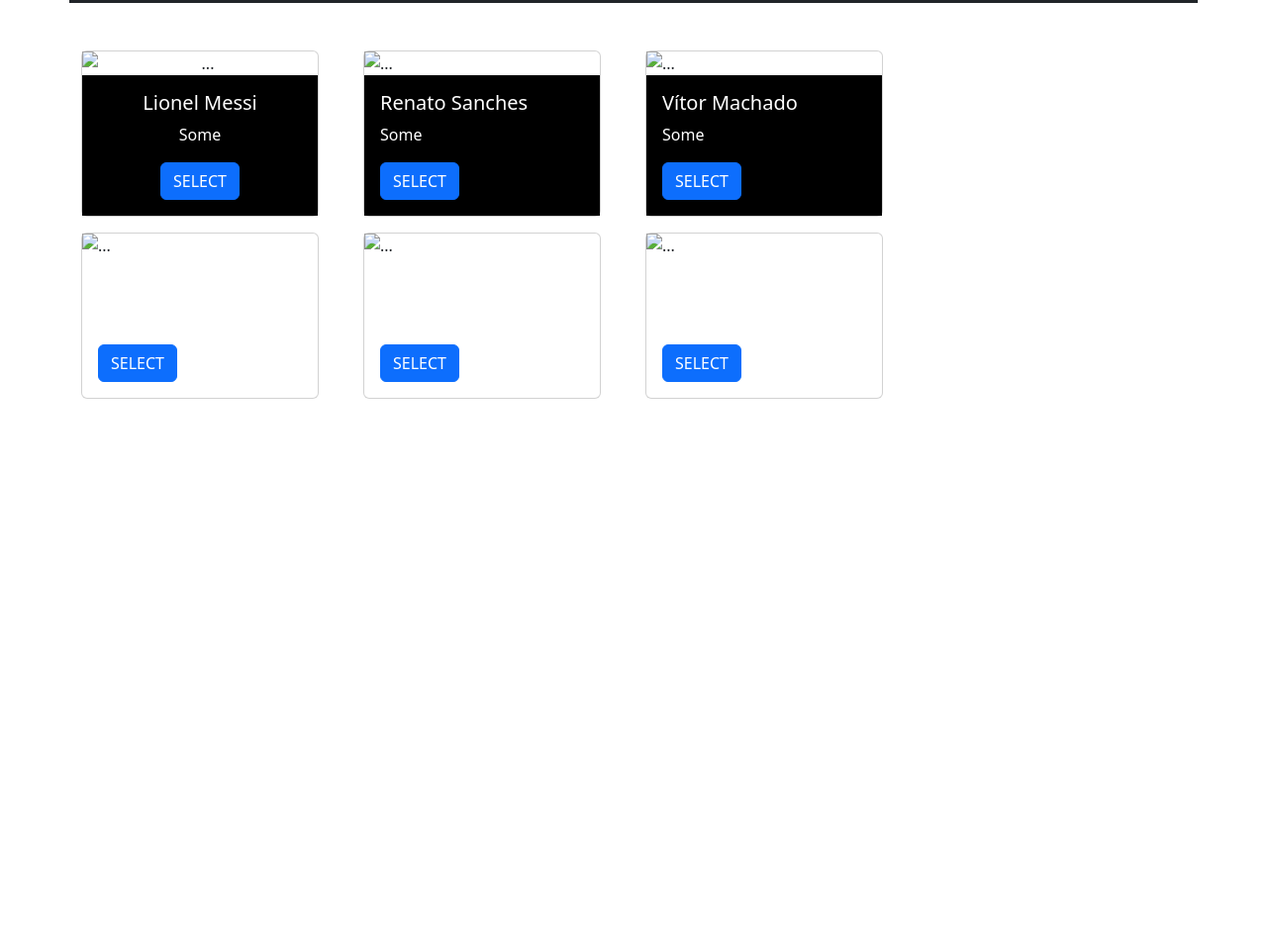
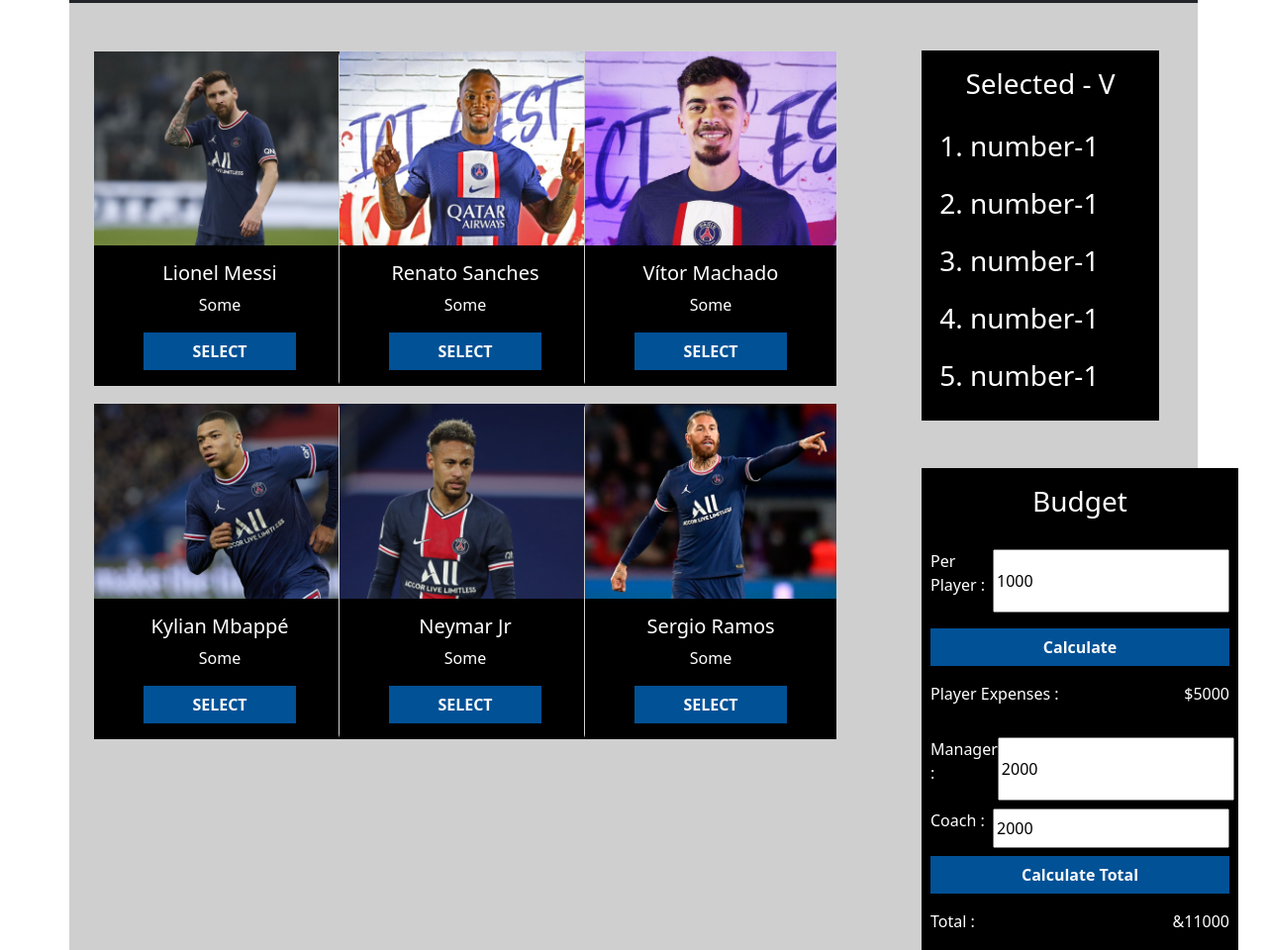
Before and after one commit to Shahadath049/assignment-5, a plain HTML site: page index.html in a window 1280 px wide. Shown: the part 389-1349 px from the top of the page at 99% size. Before the commit the page ends 800 px from the top, so only its background shows below. Drawn offline with nearby package versions, Linux system fonts and the light colour scheme.

Commit message:
calculation section ended

```diff
--- a/index.html
+++ b/index.html
@@ -5,6 +5,15 @@
     <meta name="viewport" content="width=device-width, initial-scale=1">
     <title>Bootstrap demo</title>
     <link href="https://cdn.jsdelivr.net/npm/bootstrap@5.2.0/dist/css/bootstrap.min.css" rel="stylesheet" integrity="sha384-gH2yIJqKdNHPEq0n4Mqa/HGKIhSkIHeL5AyhkYV8i59U5AR6csBvApHHNl/vI1Bx" crossorigin="anonymous">
+
+    <style>
+      .button {
+        background-color: #015196;
+      }
+      main{
+        background-color: #CFCFCF;
+      }
+    </style>
   </head>
   <body>
     <header >
@@ -18,77 +27,124 @@
         </div>
     </header>
     <!-- header area ends -->
-    <main>
+    <main class=" container d-flex ">
        <section class="container d-flex justify-content-center">
 
-        <div class="row">
-          <div class="col-9">
+        <div class="row justify-content-between">
+          <div class="col-8">
               <div class="row mt-5">
                   <div class="col-4 mb-3 ">
-                      <div class="card text-center" style="width: 15rem;">
-                          <img class="img-fluid" src="images/Rectangle 144.png" class="card-img-top" alt="...">
+                      <div class="card text-center  rounded-2" style="width: 16rem;">
+                          <img class="img-fluid" src="images/players/messi.png" class="card-img-top" alt="...">
                           <div class="card-body bg-black text-white ">
                               <h5 class="card-title">Lionel Messi</h5>
                               <p class="card-text">Some</p>
-                              <a href="#" class="btn btn-primary">SELECT</a>
+                              <a href="#" class="button color btn  px-5 rounded-0 text-light fw-bold " >SELECT </a>
                           </div>
                       </div>
                   </div>
                   <div class="col-4 mb-3">
-                      <div class="card" style="width: 15rem;">
-                          <img class="img-fluid" src="images/Rectangle 144 (5).png" class="card-img-top" alt="...">
+                      <div class="card text-center rounded-2" style="width: 16rem;">
+                          <img class="img-fluid" src="images/players/sanches.png" class="card-img-top" alt="...">
                           <div class="card-body bg-black text-white">
                               <h5 class="card-title">Renato Sanches</h5>
                               <p class="card-text">Some</p>
-                              <a href="#" class="btn btn-primary">SELECT</a>
+                              <a href="#" class="button color btn  px-5 rounded-0 text-light fw-bold " >SELECT </a>
                           </div>
                       </div>
                   </div>
                   <div class="col-4 mb-3">
-                      <div class="card" style="width: 15rem;">
-                          <img class="img-fluid" src="images/Rectangle 144 (3).png" class="card-img-top" alt="...">
+                      <div class="card text-center rounded-2" style="width: 16rem;">
+                          <img class="img-fluid" src="images/players/machado.png" class="card-img-top" alt="...">
                           <div class="card-body bg-black text-white">
                               <h5 class="card-title">Vítor Machado</h5>
                               <p class="card-text">Some </p>
-                              <a href="#" class="btn btn-primary">SELECT</a>
+                              <a href="#" class="button color btn  px-5 rounded-0 text-light fw-bold " >SELECT </a>
                           </div>
                       </div>
                   </div>
                   <div class="col-4">
-                      <div class="card" style="width: 15rem;">
-                          <img class="img-fluid" src="images/Rectangle 144 (2).png" class="card-img-top" alt="...">
-                          <div class="card-body black text-white">
+                      <div class="card text-center rounded-2" style="width: 16rem;">
+                          <img class="img-fluid" src="images/players/mbappe.png" class="card-img-top" alt="...">
+                          <div class="card-body bg-black text-white">
                               <h5 class="card-title">Kylian Mbappé</h5>
                               <p class="card-text">Some </p>
-                              <a href="#" class="btn btn-primary">SELECT</a>
+                              <a href="#" class="button color btn  px-5 rounded-0 text-light fw-bold " >SELECT </a>
                           </div>
                       </div>
                   </div>
                   <div class="col-4">
-                      <div class="card" style="width: 15rem;">
-                          <img class="img-fluid" src="images/Rectangle 144 (1).png" class="card-img-top" alt="...">
-                          <div class="card-body black text-white">
+                      <div class="card text-center rounded-2" style="width: 16rem;">
+                          <img class="img-fluid" src="images/players/neymar.png" class="card-img-top" alt="...">
+                          <div class="card-body bg-black text-white">
                               <h5 class="card-title">Neymar Jr</h5>
                               <p class="card-text">Some </p>
-                              <a href="#" class="btn btn-primary">SELECT</a>
+                              <a href="#" class="button color btn  px-5 rounded-0 text-light fw-bold " >SELECT </a>
                           </div>
                       </div>
                   </div>
                   <div class="col-4">
-                      <div class="card" style="width: 15rem;">
-                          <img class="img-fluid" src="images/Rectangle 144 (4).png" class="card-img-top" alt="...">
-                          <div class="card-body black text-white">
+                      <div class="card text-center rounded-2" style="width: 16rem;">
+                          <img class="img-fluid" src="images/players/ramos.png" class="card-img-top" alt="...">
+                          <div class="card-body bg-black text-white">
                               <h5 class="card-title">Sergio Ramos</h5>
                               <p class="card-text">Some </p>
-                              <a href="#" class="btn btn-primary">SELECT</a>
+                              <a href="#" class="button color btn  px-5 rounded-0 text-light fw-bold " >SELECT </a>
                           </div>
                       </div>
                   </div>
               </div>
           </div>
+          <!-- player card aria-expanded -->
+          <div class="col-3">
+            <div class="row">
+                <div class="col-12 mt-5 mb-5">
+                    <div class=" rounded-0 card text-white bg-black" style="width: 15rem;height: fit-content;">
+                        <h3 class="text-center my-3 ">Selected - V</h3>
+                        <ol class="ps-5">
+                            <li class="fs-3 py-2">number-1</li>
+                            <li class="fs-3 py-2">number-1</li>
+                            <li class="fs-3 py-2">number-1</li>
+                            <li class="fs-3 py-2">number-1</li>
+                            <li class="fs-3 py-2">number-1</li>
+
+                        </ol>
+
+                    </div>
+                </div>
+                <div class="col-12">
+                    <div class="px-2 card  text-white bg-black rounded-0" style="width: 20rem;">
+                        <h3 class="text-center my-3">Budget</h3>
+                        <div class="d-flex justify-content-between my-3">
+                            <p>Per Player :</p>
+                            <input id="player-price" type="text" value="1000">
+                        </div>
+
+                        <a href="#" class="button color btn  px-5 rounded-0 text-light fw-bold " >Calculate </a>
+                        <div class="d-flex justify-content-between py-3">
+                            <p >Player Expenses  :</p>
+                            <p >$<span id="total-player-cost">5000</span></p>
+                        </div>
+                        <div class="d-flex justify-content-between">
+                            <p>Manager :</p> <input id="manager-price" type="text" value="2000">
+                        </div>
+                        <div class="d-flex justify-content-between my-2">
+                            <p>Coach :</p><input id="coach-price" type="text" value="2000">
+                        </div>
+                        <a href="#" class="button color btn  px-5 rounded-0 text-light fw-bold " >Calculate Total </a>
+                        <div class="d-flex justify-content-between mt-3">
+                            <p>Total :</p>
+                        <p>&<span class="font-color">11000</span> </p>
+                        </div>
+                    </div>
+                </div>
+            </div>
+
+        </div>
 
 
-       </section>
+
+
     </main>
 
     <script src="https://cdn.jsdelivr.net/npm/bootstrap@5.2.0/dist/js/bootstrap.bundle.min.js" integrity="sha384-A3rJD856KowSb7dwlZdYEkO39Gagi7vIsF0jrRAoQmDKKtQBHUuLZ9AsSv4jD4Xa" crossorigin="anonymous"></script>
```
